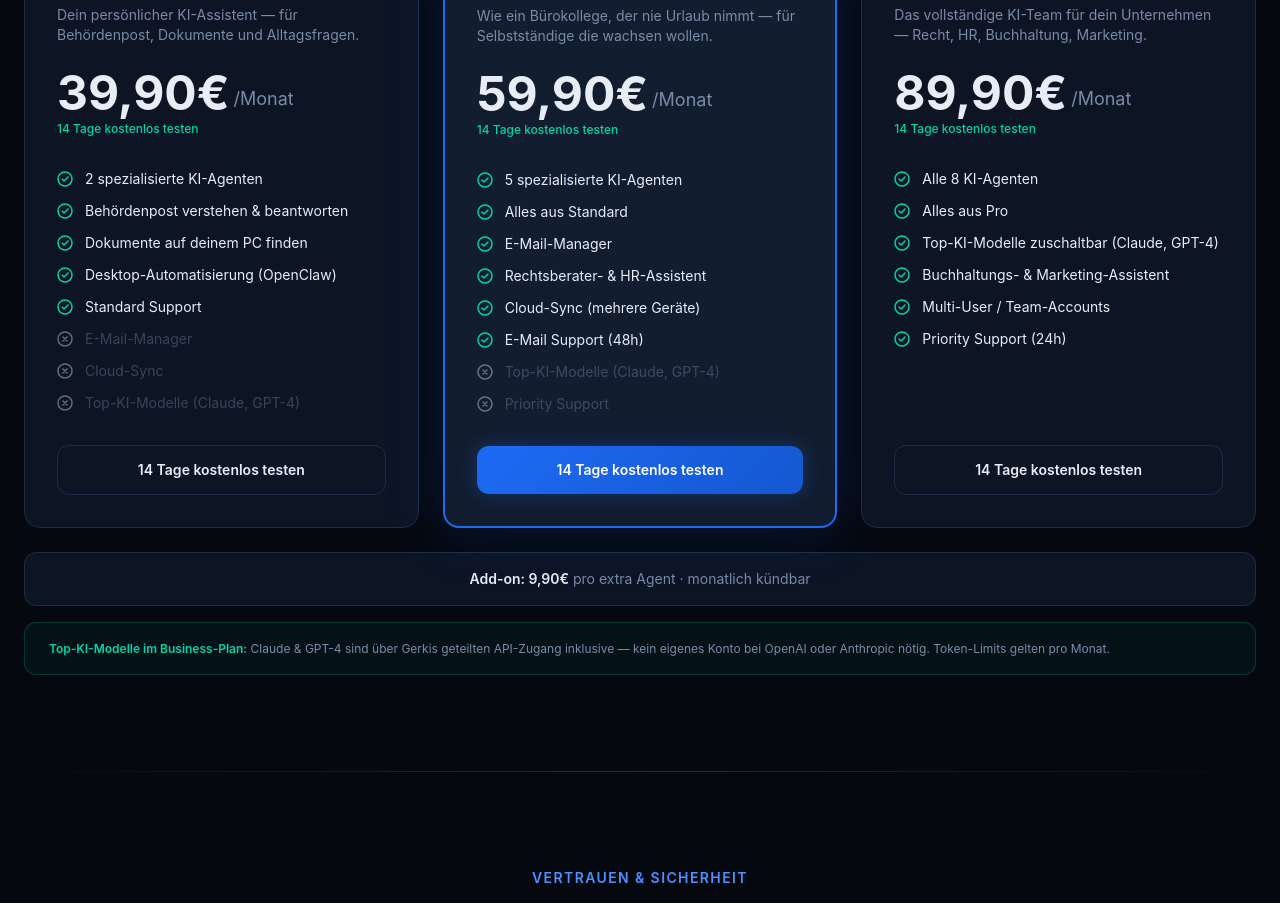
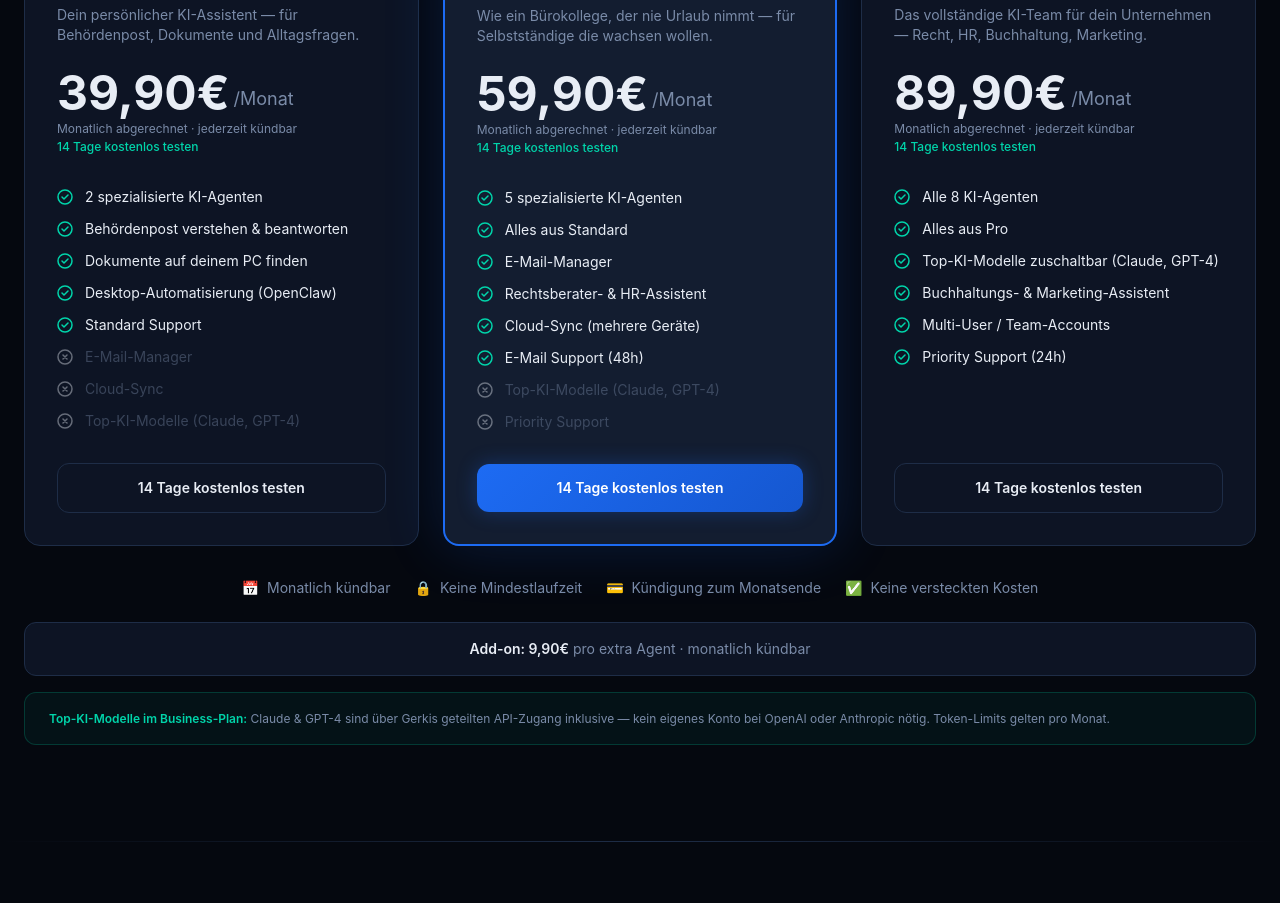
Before and after one commit to mustafafinnentrop-stack/Gerki-Landing, a Next.js app: page / in a window 1280 px wide. Shown: the part 5220-6123 px from the top of the page. Built offline with nearby package versions, Linux system fonts and the light colour scheme.

Commit message:
feat(pricing): monatliche Abrechnung + Trust-Badges (jederzeit kündbar)

```diff
--- a/src/components/landing/PricingSection.tsx
+++ b/src/components/landing/PricingSection.tsx
@@ -114,7 +114,10 @@ export default function PricingSection() {
                   <span className="text-5xl font-bold">{plan.price}€</span>
                   <span className="text-lg mb-1" style={{ color: "var(--muted)" }}>{plan.period}</span>
                 </div>
-                <p className="text-xs mt-1 font-medium" style={{ color: "var(--accent)" }}>
+                <p className="text-xs mt-1" style={{ color: "var(--muted)" }}>
+                  Monatlich abgerechnet · jederzeit kündbar
+                </p>
+                <p className="text-xs mt-0.5 font-medium" style={{ color: "var(--accent)" }}>
                   14 Tage kostenlos testen
                 </p>
               </div>
@@ -163,6 +166,21 @@ export default function PricingSection() {
           ))}
         </div>
 
+        {/* Trust-Badges */}
+        <div className="mt-8 flex flex-wrap justify-center gap-6 text-sm" style={{ color: "var(--muted)" }}>
+          {[
+            { icon: "📅", text: "Monatlich kündbar" },
+            { icon: "🔒", text: "Keine Mindestlaufzeit" },
+            { icon: "💳", text: "Kündigung zum Monatsende" },
+            { icon: "✅", text: "Keine versteckten Kosten" },
+          ].map(({ icon, text }) => (
+            <div key={text} className="flex items-center gap-2">
+              <span>{icon}</span>
+              <span>{text}</span>
+            </div>
+          ))}
+        </div>
+
         {/* Add-on */}
         <div className="mt-6 px-6 py-4 rounded-xl text-center" style={{ background: "var(--surface)", border: "1px solid var(--border)" }}>
           <p className="text-sm" style={{ color: "var(--muted)" }}>
```
